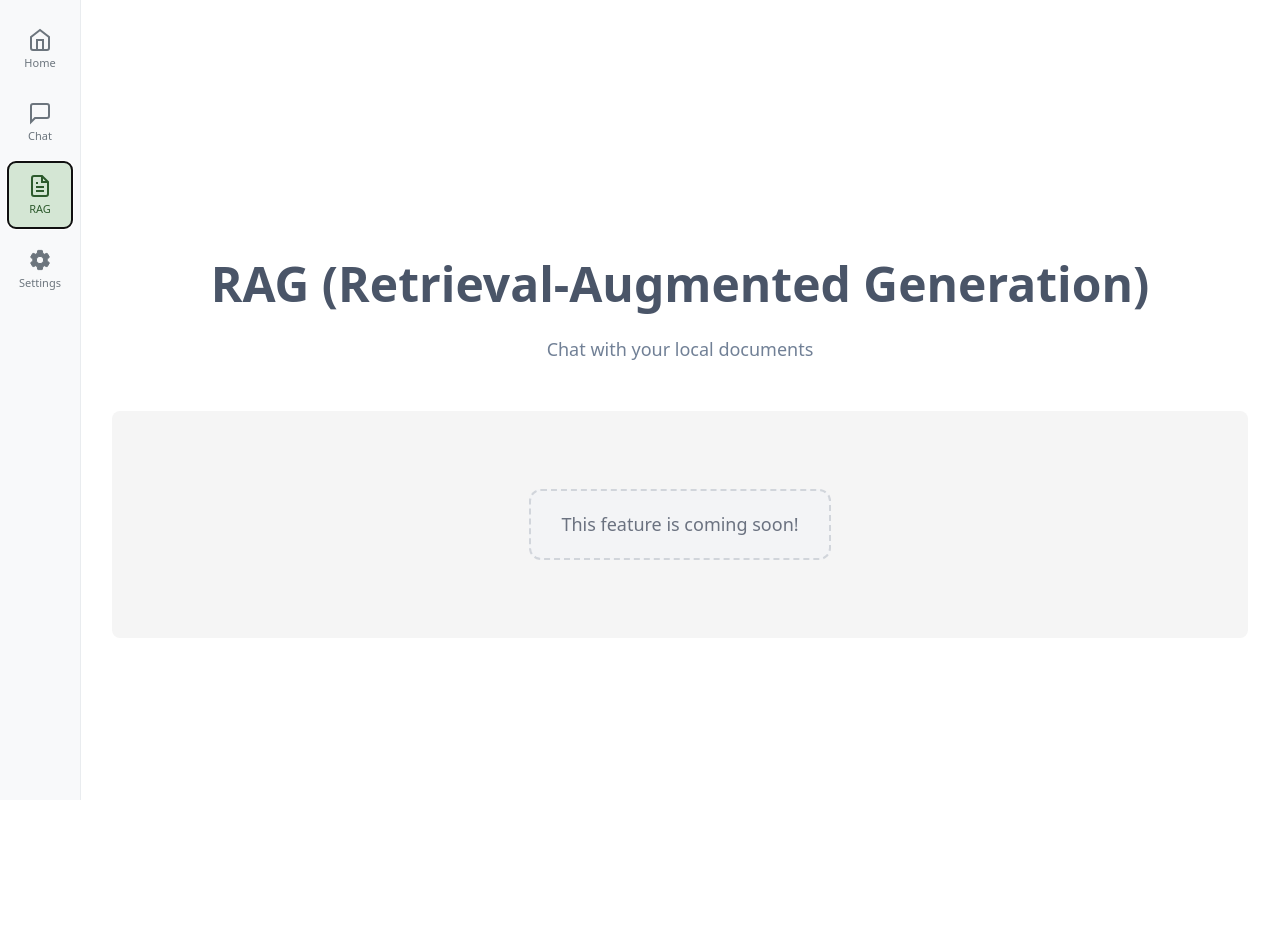
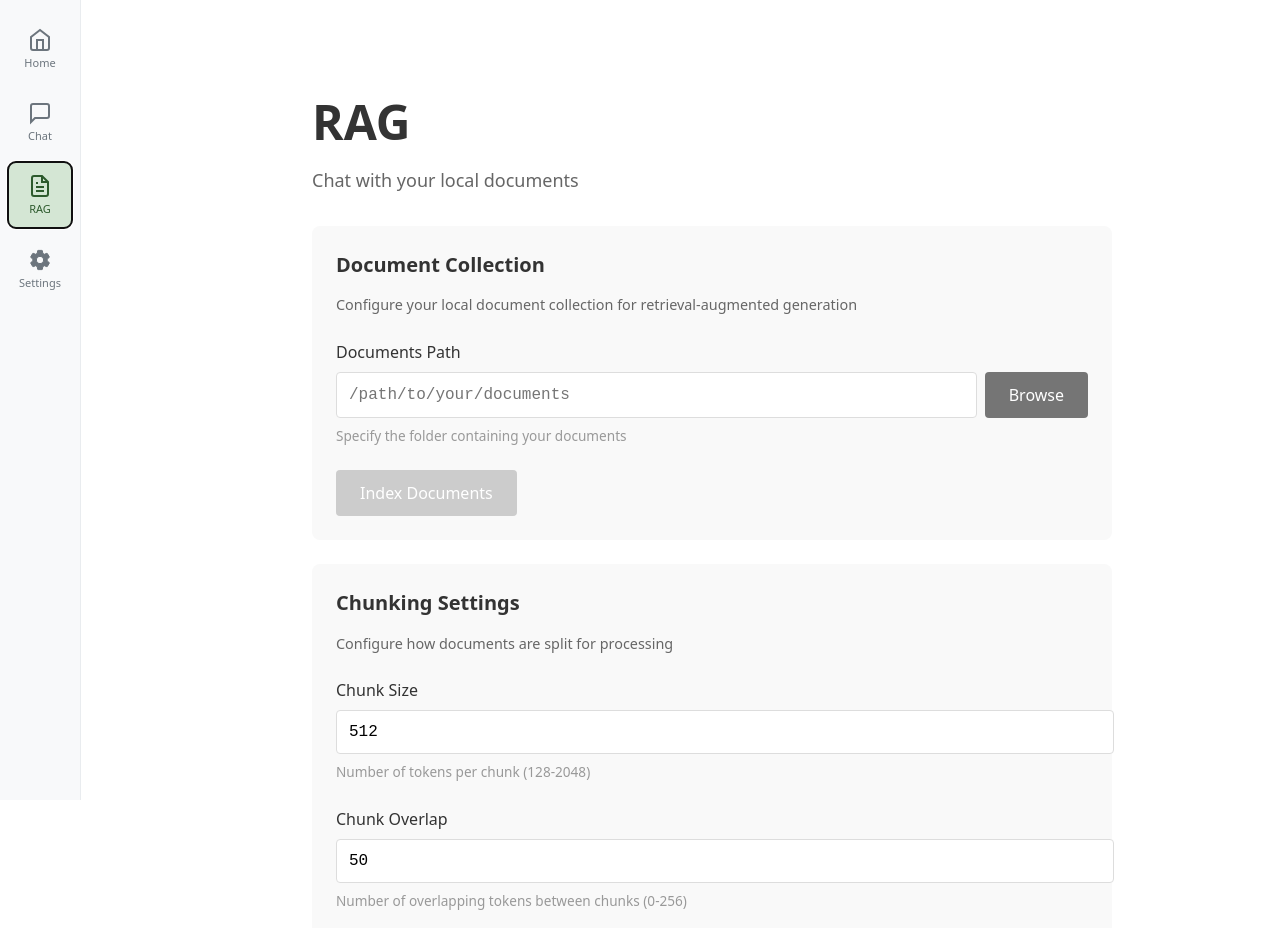
Before and after one commit to aminespinoza10/Venster, a React (Vite) app in the folder web/: page / in a window 1280 px wide. Both pictures are taken after a click on the button "RAG". Before the commit the page ends 864 px from the top, so only its background shows below. Built offline with nearby package versions, Linux system fonts and the light colour scheme.

Commit message:
rag UI added

```diff
--- a/web/src/App.tsx
+++ b/web/src/App.tsx
@@ -2,6 +2,7 @@ import { useState } from 'react';
 import SideMenu from './shared/components/SideMenu'
 import { ChatPage } from './features/chat'
 import { SettingsPage } from './features/settings'
+import { RAGPage } from './features/rag'
 import './App.css'
 
 function App() {
@@ -43,15 +44,7 @@ function App() {
           </div>
         );
       case 'localdocs':
-        return (
-          <div className="content-wrapper">
-            <h1>RAG (Retrieval-Augmented Generation)</h1>
-            <p className="subtitle">Chat with your local documents</p>
-            <div className="coming-soon">
-              <p>This feature is coming soon!</p>
-            </div>
-          </div>
-        );
+        return <RAGPage />;
       case 'settings':
         return <SettingsPage />;
       default:
--- /dev/null
+++ b/web/src/features/rag/RAGPage.css
@@ -0,0 +1,168 @@
+.rag-page {
+  height: 100vh;
+  width: 100%;
+  display: flex;
+  flex-direction: column;
+  background-color: #ffffff;
+  padding: 2rem;
+}
+
+.rag-container {
+  max-width: 800px;
+  margin: 0 auto;
+  width: 100%;
+}
+
+.rag-container h1 {
+  margin-bottom: 0.5rem;
+  color: #333;
+}
+
+.rag-container .subtitle {
+  color: #666;
+  margin-bottom: 2rem;
+}
+
+.rag-section {
+  background-color: #f9f9f9;
+  border-radius: 8px;
+  padding: 1.5rem;
+  margin-bottom: 1.5rem;
+}
+
+.rag-section h2 {
+  margin: 0 0 0.5rem 0;
+  color: #333;
+  font-size: 1.25rem;
+}
+
+.section-description {
+  color: #666;
+  font-size: 0.9rem;
+  margin-bottom: 1.5rem;
+}
+
+.form-group {
+  margin-bottom: 1.5rem;
+}
+
+.form-group label {
+  display: block;
+  margin-bottom: 0.5rem;
+  color: #333;
+  font-weight: 500;
+}
+
+.input-with-button {
+  display: flex;
+  gap: 0.5rem;
+}
+
+.path-input,
+.number-input {
+  width: 100%;
+  padding: 0.75rem;
+  border: 1px solid #ddd;
+  border-radius: 4px;
+  font-size: 1rem;
+  font-family: 'Courier New', monospace;
+  transition: border-color 0.2s;
+}
+
+.input-with-button .path-input {
+  flex: 1;
+}
+
+.path-input:focus,
+.number-input:focus {
+  outline: none;
+  border-color: #4CAF50;
+}
+
+.input-hint {
+  display: block;
+  margin-top: 0.5rem;
+  color: #999;
+  font-size: 0.85rem;
+}
+
+.button-group {
+  display: flex;
+  gap: 1rem;
+  margin-top: 1rem;
+}
+
+.browse-button,
+.index-button,
+.save-button {
+  padding: 0.75rem 1.5rem;
+  border: none;
+  border-radius: 4px;
+  font-size: 1rem;
+  cursor: pointer;
+  transition: all 0.2s;
+  white-space: nowrap;
+}
+
+.browse-button {
+  background-color: #757575;
+  color: white;
+}
+
+.browse-button:hover {
+  background-color: #616161;
+}
+
+.index-button {
+  background-color: #2196F3;
+  color: white;
+}
+
+.index-button:hover:not(:disabled) {
+  background-color: #0b7dda;
+}
+
+.index-button:disabled {
+  background-color: #ccc;
+  cursor: not-allowed;
+}
+
+.save-button {
+  background-color: #4CAF50;
+  color: white;
+}
+
+.save-button:hover {
+  background-color: #45a049;
+}
+
+.save-section {
+  display: flex;
+  justify-content: flex-end;
+  margin-top: 1rem;
+}
+
+.status-indicator {
+  display: inline-flex;
+  align-items: center;
+  gap: 0.5rem;
+  padding: 0.5rem 1rem;
+  border-radius: 4px;
+  font-size: 0.9rem;
+  margin-top: 1rem;
+}
+
+.status-indicator.success {
+  background-color: #d4edda;
+  color: #155724;
+}
+
+.status-indicator.error {
+  background-color: #f8d7da;
+  color: #721c24;
+}
+
+.status-indicator.info {
+  background-color: #d1ecf1;
+  color: #0c5460;
+}
--- /dev/null
+++ b/web/src/features/rag/RAGPage.tsx
@@ -0,0 +1,143 @@
+import React, { useState, useRef } from 'react';
+import './RAGPage.css';
+
+const RAGPage: React.FC = () => {
+  const [documentsPath, setDocumentsPath] = useState<string>('');
+  const [chunkSize, setChunkSize] = useState<number>(512);
+  const [chunkOverlap, setChunkOverlap] = useState<number>(50);
+  const fileInputRef = useRef<HTMLInputElement>(null);
+
+  const handlePathChange = (e: React.ChangeEvent<HTMLInputElement>) => {
+    setDocumentsPath(e.target.value);
+  };
+
+  const handleBrowseClick = () => {
+    fileInputRef.current?.click();
+  };
+
+  const handleDirectorySelect = (e: React.ChangeEvent<HTMLInputElement>) => {
+    const files = e.target.files;
+    if (files && files.length > 0) {
+      const firstFile = files[0];
+      const fullPath = firstFile.webkitRelativePath || firstFile.name;
+      const dirPath = fullPath.split('/')[0];
+      setDocumentsPath(dirPath || fullPath);
+    }
+  };
+
+  const handleChunkSizeChange = (e: React.ChangeEvent<HTMLInputElement>) => {
+    setChunkSize(Number(e.target.value));
+  };
+
+  const handleChunkOverlapChange = (e: React.ChangeEvent<HTMLInputElement>) => {
+    setChunkOverlap(Number(e.target.value));
+  };
+
+  const handleIndexDocuments = () => {
+    alert('Document indexing will be implemented soon!');
+  };
+
+  const handleSave = () => {
+    localStorage.setItem('documentsPath', documentsPath);
+    localStorage.setItem('chunkSize', chunkSize.toString());
+    localStorage.setItem('chunkOverlap', chunkOverlap.toString());
+    alert('RAG settings saved!');
+  };
+
+  return (
+    <div className="rag-page">
+      <div className="rag-container">
+        <h1>RAG</h1>
+        <p className="subtitle">Chat with your local documents</p>
+
+        <div className="rag-section">
+          <h2>Document Collection</h2>
+          <p className="section-description">Configure your local document collection for retrieval-augmented generation</p>
+
+          <div className="form-group">
+            <label htmlFor="documents-path">Documents Path</label>
+            <div className="input-with-button">
+              <input
+                id="documents-path"
+                type="text"
+                value={documentsPath}
+                onChange={handlePathChange}
+                placeholder="/path/to/your/documents"
+                className="path-input"
+              />
+              <button
+                type="button"
+                className="browse-button"
+                onClick={handleBrowseClick}
+              >
+                Browse
+              </button>
+              <input
+                ref={fileInputRef}
+                type="file"
+                /* @ts-ignore - webkitdirectory is not in standard types */
+                webkitdirectory="true"
+                directory="true"
+                multiple
+                onChange={handleDirectorySelect}
+                style={{ display: 'none' }}
+              />
+            </div>
+            <span className="input-hint">Specify the folder containing your documents</span>
+          </div>
+
+          <div className="button-group">
+            <button
+              className="index-button"
+              onClick={handleIndexDocuments}
+              disabled={!documentsPath}
+            >
+              Index Documents
+            </button>
+          </div>
+        </div>
+
+        <div className="rag-section">
+          <h2>Chunking Settings</h2>
+          <p className="section-description">Configure how documents are split for processing</p>
+
+          <div className="form-group">
+            <label htmlFor="chunk-size">Chunk Size</label>
+            <input
+              id="chunk-size"
+              type="number"
+              value={chunkSize}
+              onChange={handleChunkSizeChange}
+              min="128"
+              max="2048"
+              className="number-input"
+            />
+            <span className="input-hint">Number of tokens per chunk (128-2048)</span>
+          </div>
+
+          <div className="form-group">
+            <label htmlFor="chunk-overlap">Chunk Overlap</label>
+            <input
+              id="chunk-overlap"
+              type="number"
+              value={chunkOverlap}
+              onChange={handleChunkOverlapChange}
+              min="0"
+              max="256"
+              className="number-input"
+            />
+            <span className="input-hint">Number of overlapping tokens between chunks (0-256)</span>
+          </div>
+        </div>
+
+        <div className="save-section">
+          <button className="save-button" onClick={handleSave}>
+            Save Settings
+          </button>
+        </div>
+      </div>
+    </div>
+  );
+};
+
+export default RAGPage;
--- /dev/null
+++ b/web/src/features/rag/index.ts
@@ -0,0 +1 @@
+export { default as RAGPage } from './RAGPage';
```
